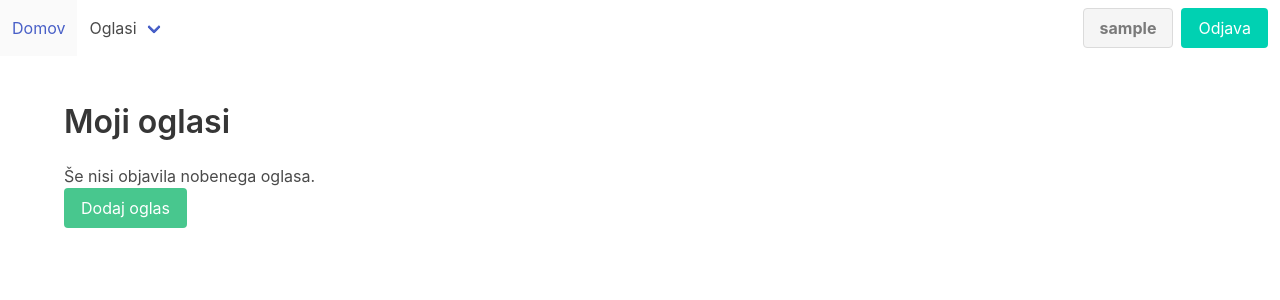
After one commit to Bentley386/pb2-trgovina, a Django app: page /moji_oglasi in a window 1280 px wide. The commit adds this page. Shown: the top 300 px of the page. Run offline with Django 5.2, Linux system fonts and the light colour scheme; the visitor is signed in with stand-in values (Sample User, id 1); data that the repository does not hold is empty.

Commit message:
moji oglasi, priljubljeni oglasi, oznacitev prodano pri urejanju

```diff
--- a/trgovina_projekt/trgovina_app/models.py
+++ b/trgovina_projekt/trgovina_app/models.py
@@ -29,6 +29,7 @@ class Oglas(models.Model):
     tip = models.CharField(max_length=20, choices=TIPI_OGLASOV.items(), verbose_name="Tip oglasa")
     aktiven = models.BooleanField(default=True, verbose_name="Ali je oglas še aktiven (ni prodan/kupljen)")
     kategorije = models.ManyToManyField(Kategorija, verbose_name="Kategorije, v katere spada oglas")
+    priljubljen_pri = models.ManyToManyField(User, related_name="priljubljeni_oglasi", blank=True, verbose_name="Uporabniki, ki jim je oglas všeč")
 
     def __str__(self):
         return f"{self.get_tip_display()}: {self.naslov}"
--- /dev/null
+++ b/trgovina_projekt/trgovina_app/templates/trgovina_app/moji_oglasi.html
@@ -0,0 +1,27 @@
+{% extends "trgovina_app/osnova.html" %}
+
+{% block naslov %}Moji oglasi{% endblock %}
+
+{% block vsebina %}
+<h1 class="title">Moji oglasi</h1>
+
+{% if seznam %}
+<ul>
+    {% for oglas in seznam %}
+    <li>
+        <a href="{% url 'trgovina_app:oglas_podrobnosti' oglas.id %}">{{ oglas }}</a>
+        &ndash; {{ oglas.cena }} €
+        {% if not oglas.aktiven %}
+        <span class="tag is-danger">Prodano</span>
+        {% else %}
+        <span class="tag is-success">Aktiven</span>
+        {% endif %}
+        <a href="{% url 'trgovina_app:oglas_uredi' oglas.id %}" class="button is-small is-primary">Uredi</a>
+    </li>
+    {% endfor %}
+</ul>
+{% else %}
+<p>Še nisi objavila nobenega oglasa.</p>
+<a href="{% url 'trgovina_app:oglas_dodaj' %}" class="button is-success">Dodaj oglas</a>
+{% endif %}
+{% endblock %}
--- a/trgovina_projekt/trgovina_app/templates/trgovina_app/oglas_najnovejsi.html
+++ b/trgovina_projekt/trgovina_app/templates/trgovina_app/oglas_najnovejsi.html
@@ -6,7 +6,10 @@
 <h1 class="title">{{ stevilo }} najnovejših oglasov</h1>
 <ol>
     {% for oglas in seznam %}
-    <li><a href="{% url 'trgovina_app:oglas_podrobnosti' oglas.id %}">{{ oglas }}</a> &ndash; {{ oglas.cena }} €</li>
+    <li>
+        <a href="{% url 'trgovina_app:oglas_podrobnosti' oglas.id %}">{{ oglas }}</a> &ndash; {{ oglas.cena }} €
+        {% include "trgovina_app/priljubljen_gumb.html" %}
+    </li>
     {% endfor %}
 </ol>
 {% endblock %}
--- a/trgovina_projekt/trgovina_app/templates/trgovina_app/oglas_podrobnosti.html
+++ b/trgovina_projekt/trgovina_app/templates/trgovina_app/oglas_podrobnosti.html
@@ -32,7 +32,6 @@
         <li>Cena: {{ oglas.cena }} €</li>
         <li>Lastnik: {{ oglas.lastnik }}</li>
         <li>Objavljeno: {{ oglas.datum_cas }}</li>
-        <li>Ogledi: {{ oglas.ogledi }}</li>
         {% if oglas.kategorije.all %}
         <li>Kategorije:
             {% for kategorija in oglas.kategorije.all %}
@@ -51,7 +50,7 @@
 {% endif %}
 
 {% if user.is_authenticated and user != oglas.lastnik %}
-<form action="{% url 'trgovina_app:oglas_kupi' %}" method="POST">
+<form action="{% url 'trgovina_app:oglas_kupi' %}" method="POST" style="display:inline">
     {% csrf_token %}
     <input type="hidden" name="oglas_id" value="{{ oglas.id }}">
     {% if user|je_kupil:oglas %}
@@ -64,6 +63,7 @@
     </button>
     {% endif %}
 </form>
+{% include "trgovina_app/priljubljen_gumb.html" %}
 {% endif %}
 
 {% endblock %}
--- a/trgovina_projekt/trgovina_app/templates/trgovina_app/osnova.html
+++ b/trgovina_projekt/trgovina_app/templates/trgovina_app/osnova.html
@@ -41,6 +41,12 @@
                             {% if user.is_authenticated %}
                             <a href="{% url 'trgovina_app:oglas_dodaj' %}" class="navbar-item">
                                 Dodaj oglas
+                            </a>
+                            <a href="{% url 'trgovina_app:moji_oglasi' %}" class="navbar-item">
+                                Moji oglasi
+                            </a>
+                            <a href="{% url 'trgovina_app:moji_priljubljeni' %}" class="navbar-item">
+                                Moji priljubljeni
                             </a>
                             {% endif %}
                         </div>
--- a/trgovina_projekt/trgovina_app/templatetags/trgovina_app_extras.py
+++ b/trgovina_projekt/trgovina_app/templatetags/trgovina_app_extras.py
@@ -7,3 +7,9 @@ def je_kupil(uporabnik, oglas):
     if not uporabnik.is_authenticated:
         return False
     return oglas.transakcije.filter(kupec=uporabnik).exists()
+
+@register.filter
+def je_priljubljen(uporabnik, oglas):
+    if not uporabnik.is_authenticated:
+        return False
+    return oglas.priljubljen_pri.filter(id=uporabnik.id).exists()
--- a/trgovina_projekt/trgovina_app/urls.py
+++ b/trgovina_projekt/trgovina_app/urls.py
@@ -6,6 +6,9 @@ app_name = 'trgovina_app'
 urlpatterns = [
     path('', views.index, name='index'),
     path('oglas/<int:oglas_id>', views.oglas_podrobnosti, name='oglas_podrobnosti'),
+    path('moji_oglasi', views.moji_oglasi, name='moji_oglasi'),
+    path('priljubljen', views.oglas_priljubljen, name='oglas_priljubljen'),
+    path('moji_priljubljeni', views.moji_priljubljeni, name='moji_priljubljeni'),
     path('najnovejsi/<int:stevilo>', views.oglas_najnovejsi, name='oglas_najnovejsi'),
     path('oglas_poisci', views.oglas_poisci, name='oglas_poisci'),
     path('oglas_dodaj', views.oglas_dodaj, name='oglas_dodaj'),
--- a/trgovina_projekt/trgovina_app/views.py
+++ b/trgovina_projekt/trgovina_app/views.py
@@ -7,7 +7,7 @@ from django.contrib.auth import login
 from django.contrib.auth.forms import UserCreationForm
 from django.contrib.auth.decorators import login_required, permission_required
 from .models import Oglas, Kategorija, Transakcija
-from .forms import OglasForm
+from .forms import OglasForm, OglasUrediForm
 
 
 def index(request):
@@ -20,6 +20,13 @@ def oglas_podrobnosti(request, oglas_id):
     oglas.refresh_from_db()
     kontekst = {'oglas': oglas}
     return render(request, 'trgovina_app/oglas_podrobnosti.html', kontekst)
+
+
+@login_required
+def moji_oglasi(request):
+    oglasi = Oglas.objects.filter(lastnik=request.user).order_by('-datum_cas')
+    kontekst = {'seznam': oglasi}
+    return render(request, 'trgovina_app/moji_oglasi.html', kontekst)
 
 
 def oglas_najnovejsi(request, stevilo):
@@ -81,6 +88,37 @@ def oglas_kupi(request):
 
 @login_required
 @transaction.atomic
+def oglas_priljubljen(request):
+    if request.method == 'POST':
+        oglas_id = request.POST.get('oglas_id', -1)
+        oglas = get_object_or_404(Oglas, id=oglas_id)
+        next_url = request.POST.get('next', '')
+        user = request.user
+
+        if oglas.lastnik == user:
+            messages.error(request, "Svojega oglasa ne moreš dati med priljubljene.")
+        elif oglas.priljubljen_pri.filter(id=user.id).exists():
+            oglas.priljubljen_pri.remove(user)
+            messages.success(request, "Oglas odstranjen iz priljubljenih.")
+        else:
+            oglas.priljubljen_pri.add(user)
+            messages.success(request, "Oglas dodan med priljubljene.")
+
+        if next_url and next_url.startswith('/'):
+            return redirect(next_url)
+        return redirect('trgovina_app:oglas_podrobnosti', oglas_id)
+    return HttpResponseNotAllowed(['POST'])
+
+
+@login_required
+def moji_priljubljeni(request):
+    oglasi = request.user.priljubljeni_oglasi.all().order_by('-datum_cas')
+    kontekst = {'seznam': oglasi}
+    return render(request, 'trgovina_app/moji_priljubljeni.html', kontekst)
+
+
+@login_required
+@transaction.atomic
 def oglas_dodaj(request):
     if request.method == "POST":
         form = OglasForm(request.POST)
@@ -105,13 +143,13 @@ def oglas_uredi(request, oglas_id):
         messages.error(request, "Urejaš lahko samo svoje oglase.")
         return redirect('trgovina_app:oglas_podrobnosti', oglas_id)
     if request.method == "POST":
-        form = OglasForm(request.POST, instance=oglas)
+        form = OglasUrediForm(request.POST, instance=oglas)
         if form.is_valid():
             form.save()
             messages.success(request, "Oglas je bil uspešno posodobljen!")
             return redirect('trgovina_app:oglas_podrobnosti', oglas_id=form.instance.pk)
     else:
-        form = OglasForm(instance=oglas)
+        form = OglasUrediForm(instance=oglas)
     kontekst = {'form': form}
     return render(request, 'trgovina_app/oglas_uredi.html', kontekst)
 
```
Also changed, not shown: trgovina_projekt/trgovina_app/forms.py (+10 -0 lines), trgovina_projekt/trgovina_app/management/commands/napolni_bazo.py (added, +88 -0 lines), trgovina_projekt/trgovina_app/templates/trgovina_app/moji_priljubljeni.html (added, +24 -0 lines), trgovina_projekt/trgovina_app/templates/trgovina_app/priljubljen_gumb.html (added, +13 -0 lines), trgovina_projekt/trgovina_app/management/__init__.py (added), trgovina_projekt/trgovina_app/management/commands/__init__.py (added), trgovina_projekt/trgovina_app/migrations/0002_oglas_priljubljen_pri.py (added).
